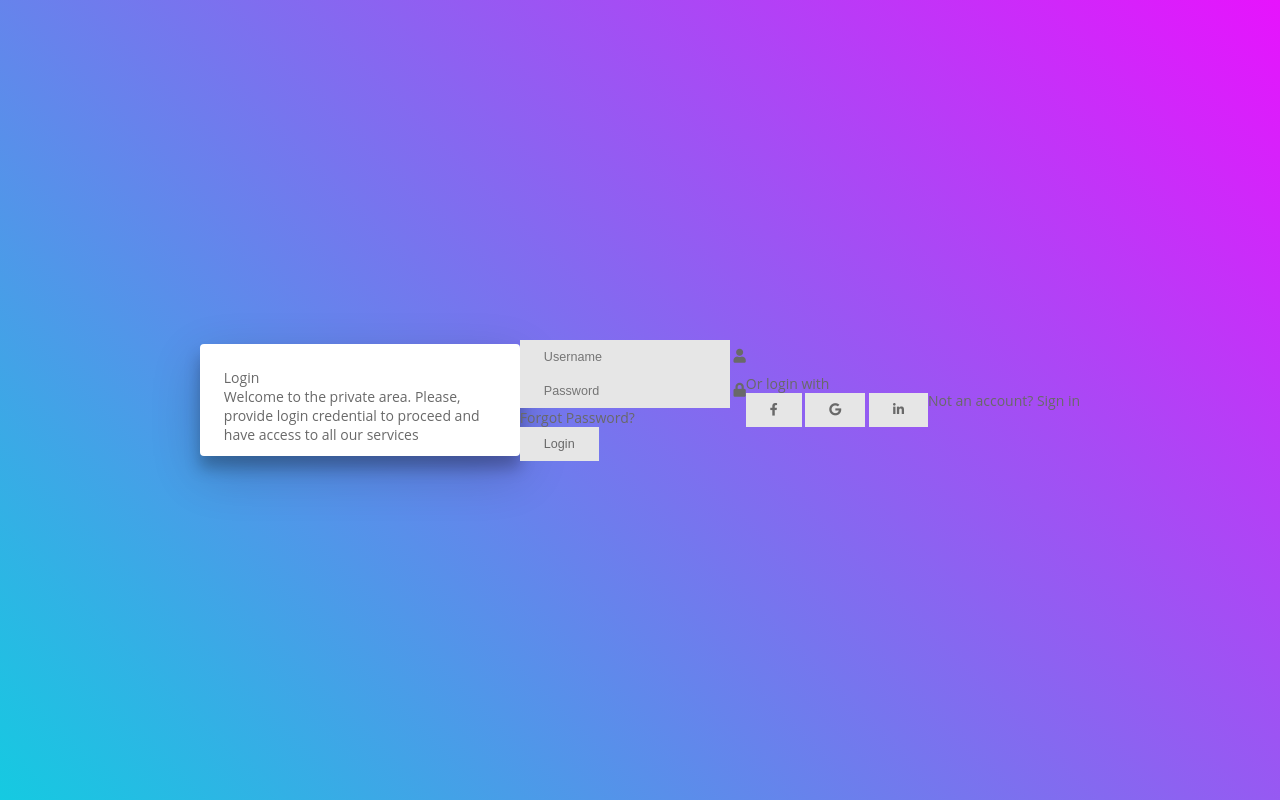
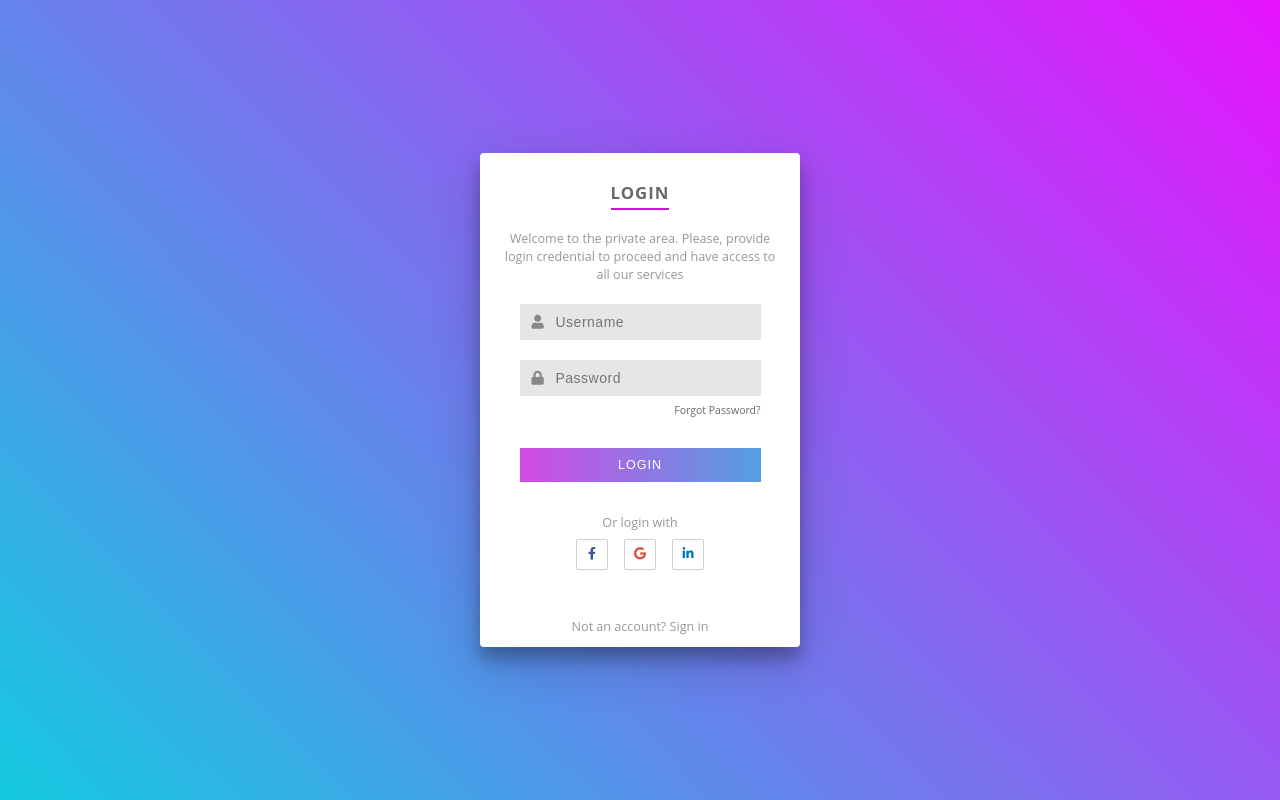
Before and after one commit to DPozzi88/WebDevPills, a plain HTML site: page AmazingLoginCard/index.html in a window 1280 px wide. Drawn offline with Linux system fonts and the light colour scheme.

Commit message:
Amazing Login Card CSS complete

```diff
--- a/AmazingLoginCard/index.html
+++ b/AmazingLoginCard/index.html
@@ -16,7 +16,7 @@
       provide login credential to proceed and have
       access to all our services
     </p>
-  </div>
+
 
     <form class="login-form">
       <div class="form-control">
@@ -24,7 +24,7 @@
         <i class="fas fa-user"></i>
       </div>
       <div class="form-control">
-      <input type="text" placeholder="Password">
+        <input type="password" placeholder="Password">
         <i class="fas fa-lock"></i>
         <p class="forgot-password">Forgot Password?</p>
       </div>
--- a/AmazingLoginCard/style.css
+++ b/AmazingLoginCard/style.css
@@ -19,7 +19,7 @@ body{
 input[type="text"],
 input[type="password"],
 button{
-  widt: 100%;
+  width: 100%;
   padding: 10px 24px;
   background: #e6e6e6;
   color: #696969;
@@ -36,4 +36,146 @@ button{
   border-radius: 4px;
   box-shadow: 0 12px 15px 0 rgba(0, 0, 0, 0.25),
   0 17px 50px 0 rgba(0, 0, 0, 0.19);
+  display: flex;
+  flex-direction: column;
+  justify-content: center;
+  align-items: center;
 }
+
+.title{
+  text-transform: uppercase;
+  font-size: 1.2em;
+  font-weight: bold;
+  letter-spacing: 1px;
+  padding: 4px 0;
+  border-bottom: 2px solid #c516d8;
+  margin-bottom: 20px;
+}
+
+.welcome-message{
+  text-align: center;
+  font-size: 0.9em;
+  margin-bottom: 20px;
+  color: #696969b0;
+  line-height: 18px;
+}
+
+.form-control{
+  width: 100%;
+  position: relative;
+  margin-bottom: 20px;
+}
+
+.form-control i{
+  position: absolute;
+  left: 12px;
+  top: 50%;
+  transform: translateY(-50%);
+  color: #888;
+  transition: color 0.3s;
+}
+
+.form-control input{
+  padding-left: 36px;
+  letter-spacing: 0.5px;
+  font-size: 1em;
+}
+
+.form-control input:focus~i{
+  color: #c516d8;
+}
+
+.form-control input:focus{
+  animation: shadow 0.5s;
+}
+
+@@keyframes shadow {
+  0%, 100%{
+    box-shadow: none;
+  }
+  50%{
+    box-shadow: 0 0 20px 0 rgba(197, 22, 216, 0.2);
+  }
+}
+
+.forgot-password{
+  position: absolute;
+  right: 0px;
+  top: 120%;
+  font-size: 0.75em;
+  cursor: pointer;
+}
+
+
+button.submit{
+  text-transform: uppercase;
+  letter-spacing: 1px;
+  margin: 32px auto;
+  cursor: pointer;
+  color: #fff;
+  background-image: linear-gradient(to right, #d24ae4, #15cae1, #d24ae4);
+  background-size: 300% 100%;
+  transition: background-position 0.4s;
+}
+
+button.submit:hover{
+  background-position: 100% 0;
+}
+
+
+.social-login{
+  display: flex;
+  flex-direction: column;
+  align-items: center;
+  margin-bottom: 40px;
+}
+
+.social-login label{
+  color: #696969b0;
+  font-size: 0.9em;
+}
+
+.social-container{
+  display: flex;
+  justify-content: center;
+  align-items: center;
+}
+
+.social-login button{
+  cursor: pointer;
+  width: 32px;
+  background: none;
+  display: flex;
+  justify-content: center;
+  align-items: center;
+  margin: 8px;
+  border: 1px solid #69696950;
+  padding: 8px;
+  border-radius: 2px;
+}
+
+
+.social-login button:nth-child(1){
+  color: #3b5999;
+}
+
+.social-login button:nth-child(2){
+  color: #dd4b39;
+}
+
+.social-login button:nth-child(3){
+  color: #0077b5;
+}
+
+
+.additional-action p {
+  margin: auto;
+  color: #696969b0;
+  font-size: 0.9em;
+  cursor: pointer;
+  transition: 0.3s;
+}
+
+.additional-action p:hover {
+  color: #c516d8;
+}
```
Lines whose indentation alone changed are shown as unchanged.
